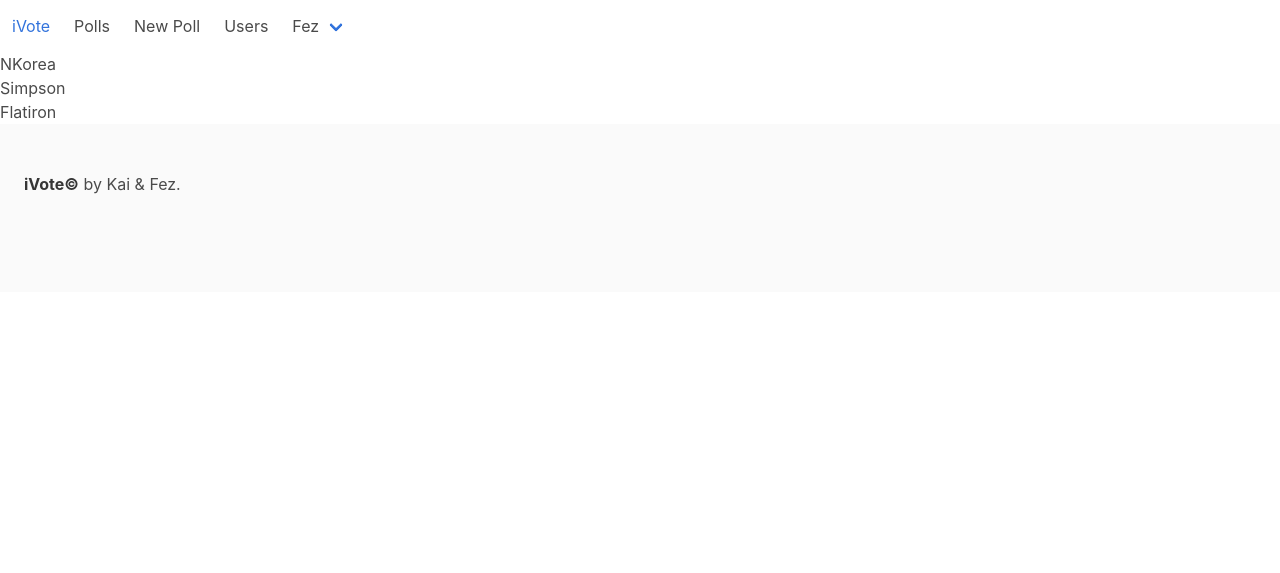
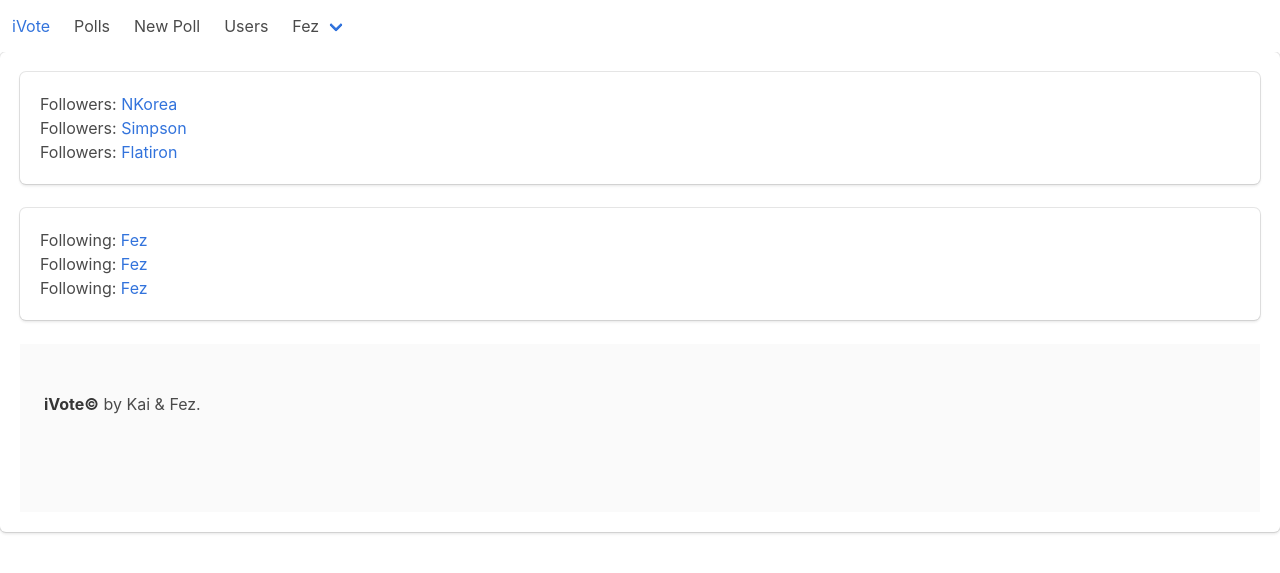
Before and after one commit to Faizerz/Draft-voter, a Rails app: page /followers in a window 1280 px wide. Shown: the top 573 px of the page. Run offline with Rails 7, Linux system fonts and the light colour scheme; a user stored in the database is signed in; data comes from the database, SQL or seed files in the repository; style sheets or scripts are compiled from the project's sources; some libraries are stand-ins or nearby versions.

Commit message:
followers layout

```diff
--- a/app/views/followers/index.html.erb
+++ b/app/views/followers/index.html.erb
@@ -1,5 +1,12 @@
+<div class="box">
 <% @user = User.find(current_user.id) %>
-
+<div class="box">
 <% @user.followers.each do |f| %>
-  <%= User.find(f.follower_id).username %><br>
+  Followers: <%= link_to User.find(f.follower_id).username, user_path %><br>
 <% end %>
+</div>
+<div class="box">
+<% @user.followers.each do |f| %>
+  Following: <%= link_to User.find(f.followed_id).username, user_path %><br>
+<% end %>
+</div>
```
